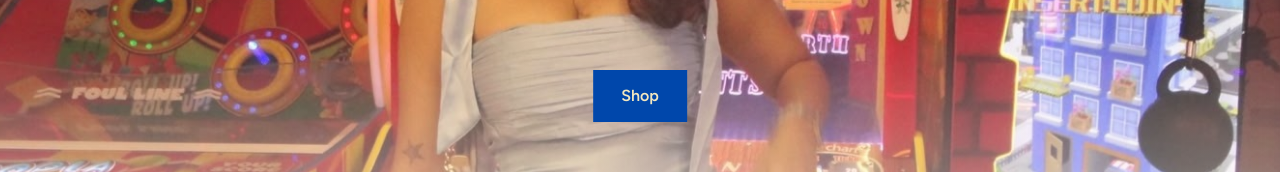
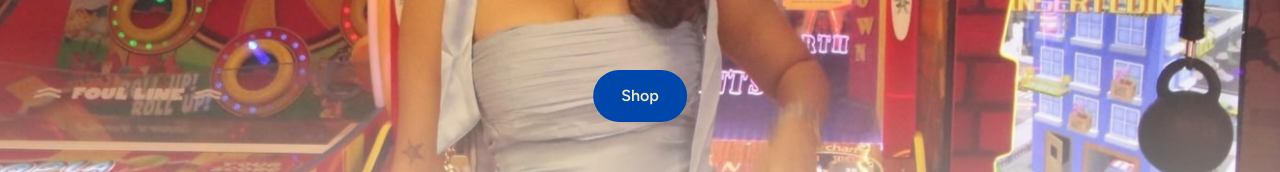
Before and after one commit to coder19-adu/ayvris, a React (Vite) app: page / in a window 1280 px wide. Shown: the part 433-605 px from the top of the page. Built offline with nearby package versions, Linux system fonts and the light colour scheme.

Commit message:
bhul jaati hu yaar

```diff
--- a/src/pages/Home.jsx
+++ b/src/pages/Home.jsx
@@ -56,7 +56,7 @@ export default function Home() {
 <div className="absolute left-1/2 top-[58%] z-20 -translate-x-1/2 -translate-y-1/2">
   <Link
     to="/catalog"
-            className="relative inline-block cursor-pointer bg-brand px-6 py-3 text-sm font-semibold text-cream transition-opacity hover:opacity-90 md:px-7 md:py-3.5 md:text-base"
+    className="relative inline-block cursor-pointer rounded-full bg-brand px-6 py-3 text-sm font-semibold text-cream transition-opacity hover:opacity-90 md:px-7 md:py-3.5 md:text-base"
   >
     Shop
   </Link>
```
Lines whose indentation alone changed are shown as unchanged.
